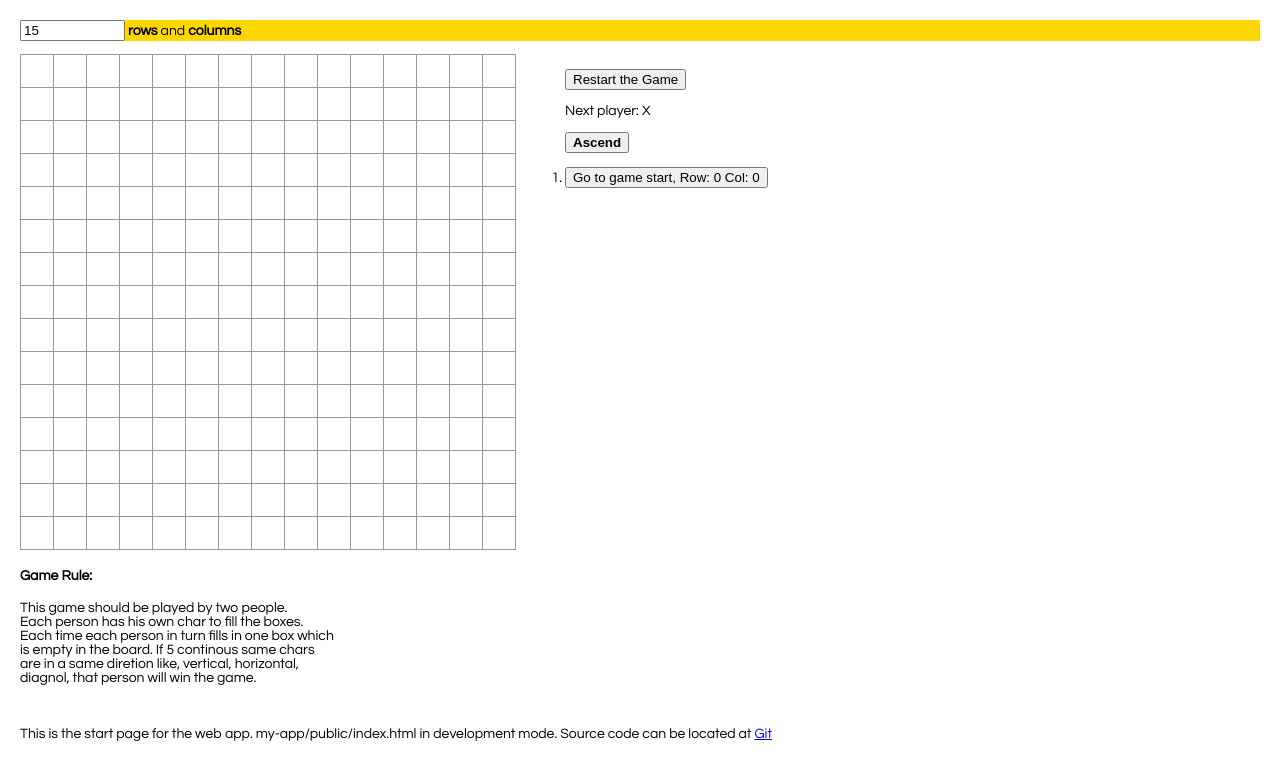
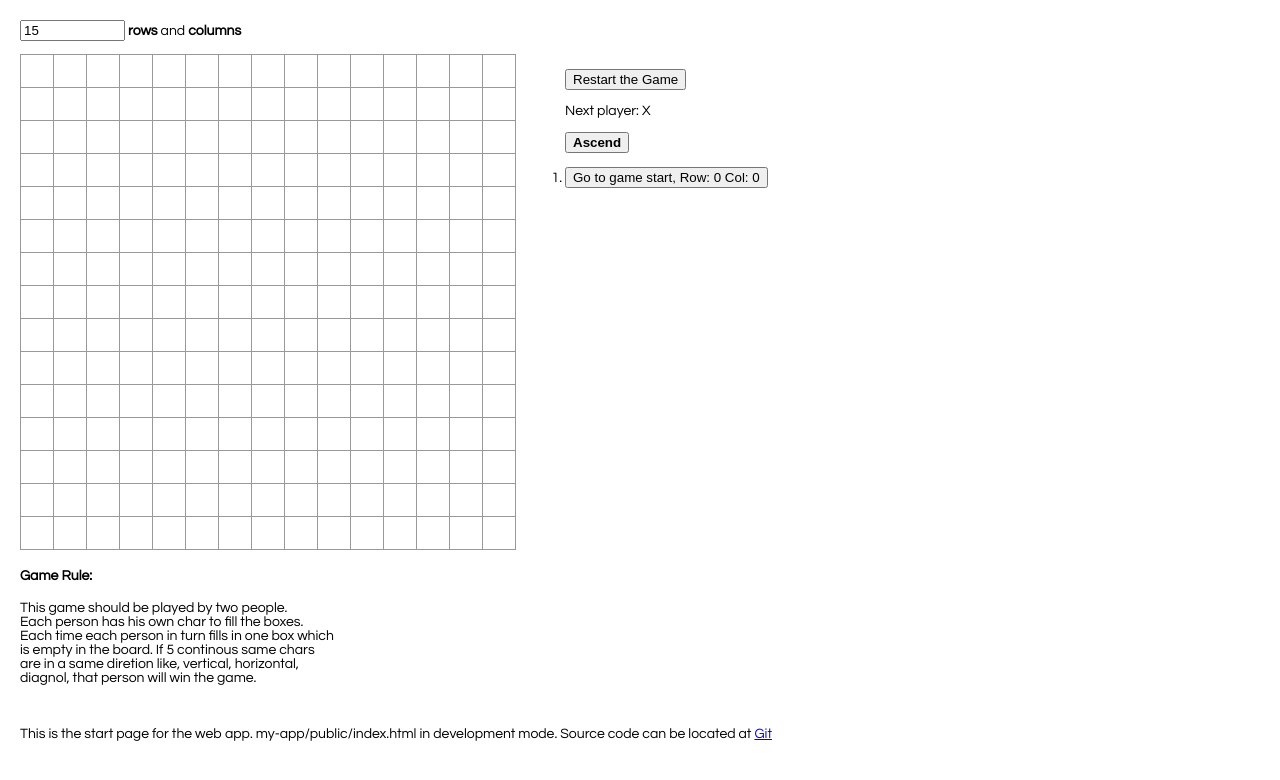
Before and after one commit to yongjiel/five_adjacent_chess, a React app: page / in a window 1280 px wide. Built offline with nearby package versions, Linux system fonts and the light colour scheme.

Commit message:
Change css. No background color for input box

```diff
--- a/src/index.css
+++ b/src/index.css
@@ -53,7 +53,7 @@ ol, ul {
 }
 
 .game-input{
-  background: gold;
+  /*background: gold;*/
 }
 
 .game-board{
```
